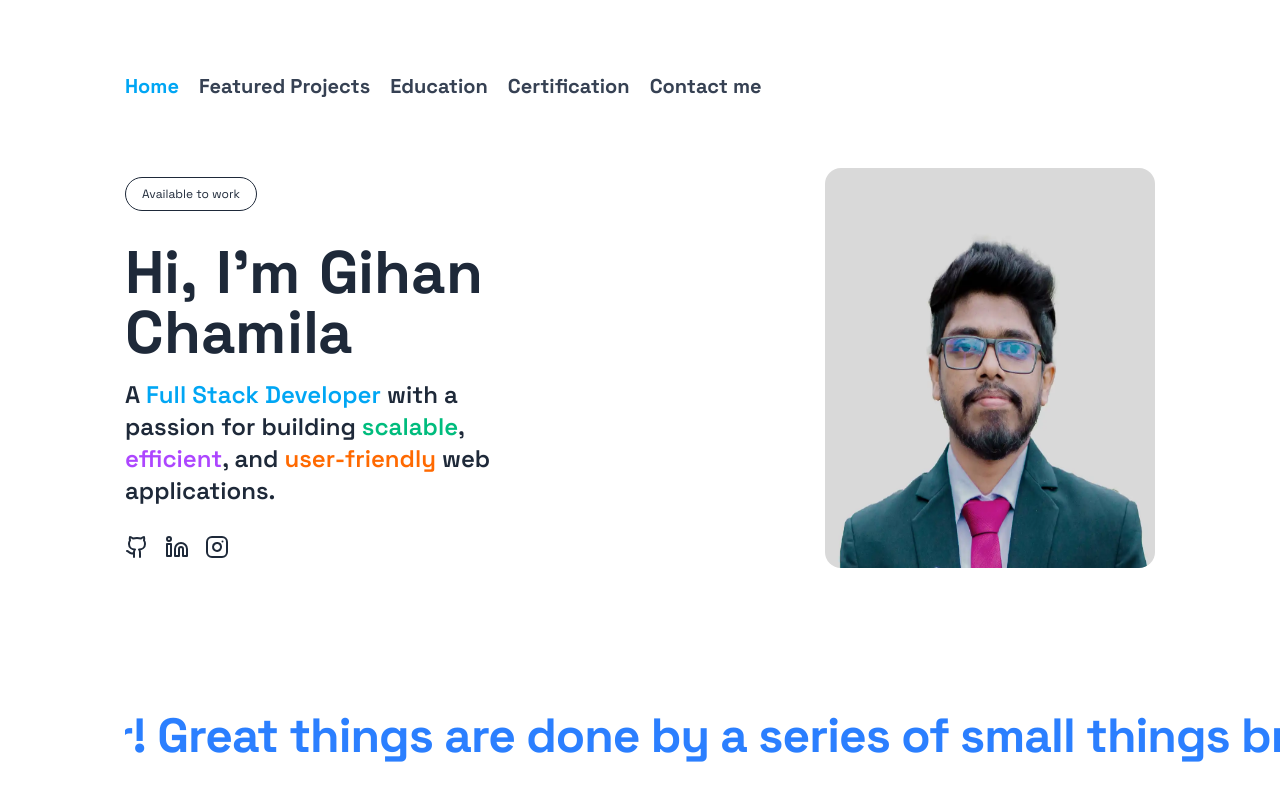
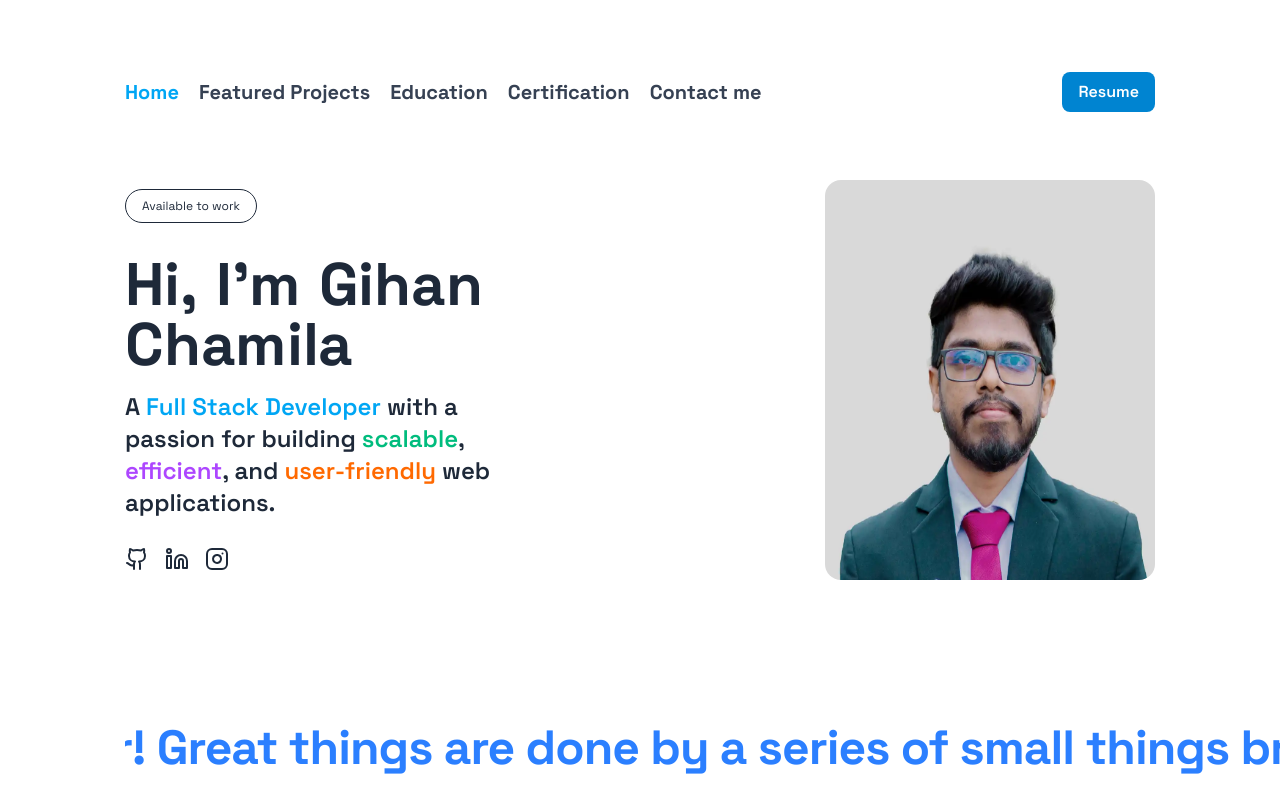
Before and after one commit to gihanchamila/portfolio-frontend, a React (Vite) app: page / in a window 1280 px wide. Shown: the top 800 px of the page. Built offline with nearby package versions, Linux system fonts and the light colour scheme; no server answers.

Commit message:
refactor: clean up DesktopMenu component by uncommenting ResumeDownload and removing unused Button import

```diff
--- a/src/components/DesktopMenu.jsx
+++ b/src/components/DesktopMenu.jsx
@@ -3,8 +3,6 @@ import NavLinks from './NavLinks';
 import ResumeDownload from './utils/ResumeDownload';
 import { useAuth } from '../context/AuthContext';
 import { LogOut } from 'lucide-react';
-import Button from './Button';
-
 const DesktopMenu = ({ navLinks }) => {
   const { admin, signOut } = useAuth();
   return (
@@ -14,7 +12,7 @@ const DesktopMenu = ({ navLinks }) => {
       >
         <div className="lg:flex lg:flex-row lg:items-center lg:justify-between lg:gap-5">
           <NavLinks links={navLinks} />
-          {/* <ResumeDownload /> */}
+          <ResumeDownload />
           {admin && (
             <div className="hidden lg:flex lg:gap-5">
               <span
```
